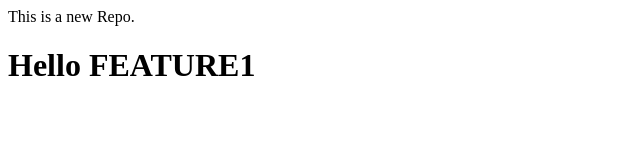
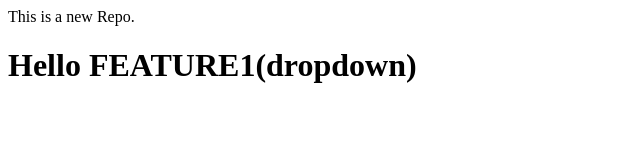
Before and after one commit to AswathiC01/LocalRepo, a plain HTML site: page index.html in a window 1280 px wide. Shown: the whole page, without its empty margins (0-640 px from the left). Drawn offline with Linux system fonts and the light colour scheme.

```diff
--- a/index.html
+++ b/index.html
@@ -1,2 +1,2 @@
 <p>This is a new Repo.</p>
-<h1>Hello FEATURE1</h1>
+<h1>Hello FEATURE1(dropdown)</h1>
```
